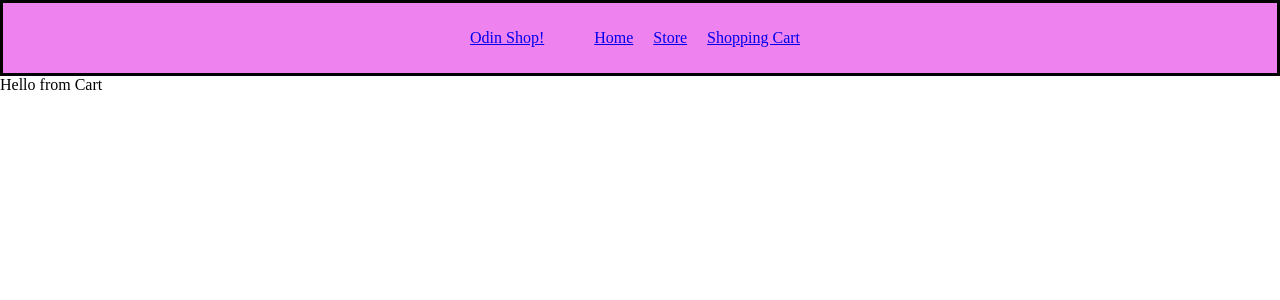
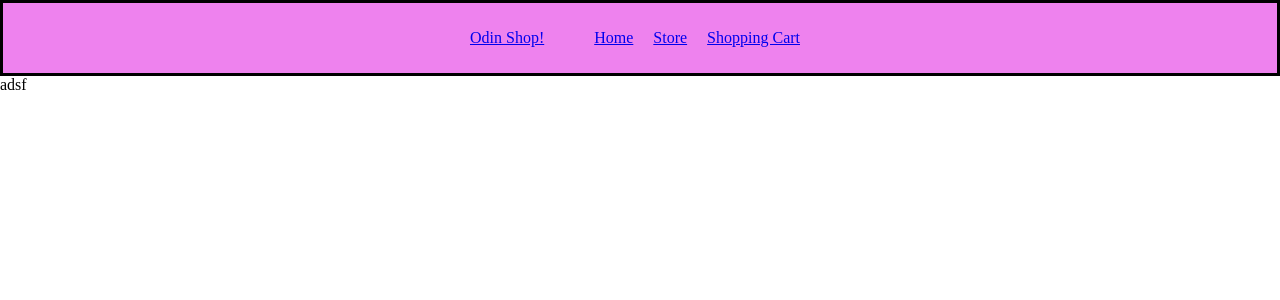
Before and after one commit to Michaelj82/shoppingcart, a React (Create React App) app: page /cart in a window 1280 px wide. Shown: the top 300 px of the page. Built offline with nearby package versions, Linux system fonts and the light colour scheme.

Commit message:
tryna add to cart but doesnt work

```diff
--- a/src/App.js
+++ b/src/App.js
@@ -1,6 +1,7 @@
 import React from "react";
 
 function App() {
+
   return (
     <div>Hello from home</div>
   );
--- a/src/Cart.js
+++ /dev/null
@@ -1,9 +0,0 @@
-import React from "react";
-
-function Cart() {
-  return (
-    <div>Hello from Cart</div>
-  );
-}
-
-export default Cart;
--- a/src/components/Product.js
+++ b/src/Product.js
@@ -1,6 +1,6 @@
 import React from "react";
 import { useState, useEffect } from "react";
-import Cart from "../Cart";
+import Cart from "./Storecart";
 import uniqid from 'uniqid';
 
 function Product(props){
@@ -15,6 +15,7 @@ function Product(props){
 
     function sendToCart(){
 
+        props.parentCallback({name: props.name, price: props.price, quantity: count})
     }
 
 
@@ -23,9 +24,9 @@ function Product(props){
         <div className="product">
             <div>{props.name}</div>
             <div>{props.price}</div>
-            <form>
+            <form onSubmit={sendToCart}>
                 <input id ={id} type='number' min='1' onChange={getInput}></input>
-                <button type='submit'>Add to cart</button>
+                <button type='submit' onClick={(event) => event.preventDefault()}>Add to cart</button>
             </form>
 
 
--- a/src/RouteSwitch.js
+++ b/src/RouteSwitch.js
@@ -1,10 +1,18 @@
 import React from "react";
+import { useState } from "react";
 import {BrowserRouter, Routes, Route} from "react-router-dom";
 import App from "./App";
 import Store from "./Store";
-import Cart from "./Cart";
+import Storecart from "./Storecart";
 import Navbar from "./Navbar";
+
 const RouteSwitch = () => {
+    const [cartData, setCartData] = useState(['adsf'])
+
+    function toCart(item){
+        console.log(item)
+        setCartData(cartData.push(item))
+    }
 
     return(
         <BrowserRouter>
@@ -12,8 +20,8 @@ const RouteSwitch = () => {
 
                 <Routes>
                     <Route path="/" element={<App></App>}></Route>
-                    <Route path="/store" element={<Store></Store>}></Route>
-                    <Route path="/cart" element={<Cart></Cart>}></Route>
+                    <Route path="/store" element={<Store parentCallback={toCart}></Store>}></Route>
+                    <Route path="/cart" element={<Storecart data={cartData}></Storecart>}></Route>
 
 
                 </Routes>
--- a/src/Store.js
+++ b/src/Store.js
@@ -1,12 +1,16 @@
 import React from "react";
-import Product from "./components/Product";
+import Product from "./Product";
 
+function Store(props) {
 
-function Store() {
+  function addToCart(item){
+    props.parentCallback(`${item}`)
+  }
+
   return (
     <div>
       <div>Hello from store</div>
-      <Product name='Food' price='$2.00'></Product>
+      <Product name='Food' price='$2.00' parentCallback={addToCart}></Product>
 
     </div>
 
--- /dev/null
+++ b/src/Storecart.js
@@ -0,0 +1,13 @@
+import React from "react";
+function Storecart(props) {
+
+
+
+  return (
+    <div>
+      {props.data}
+      </div>
+  );
+}
+
+export default Storecart;
```
Also changed, not shown: src/components/Cart.js (deleted, +0 -9 lines).
